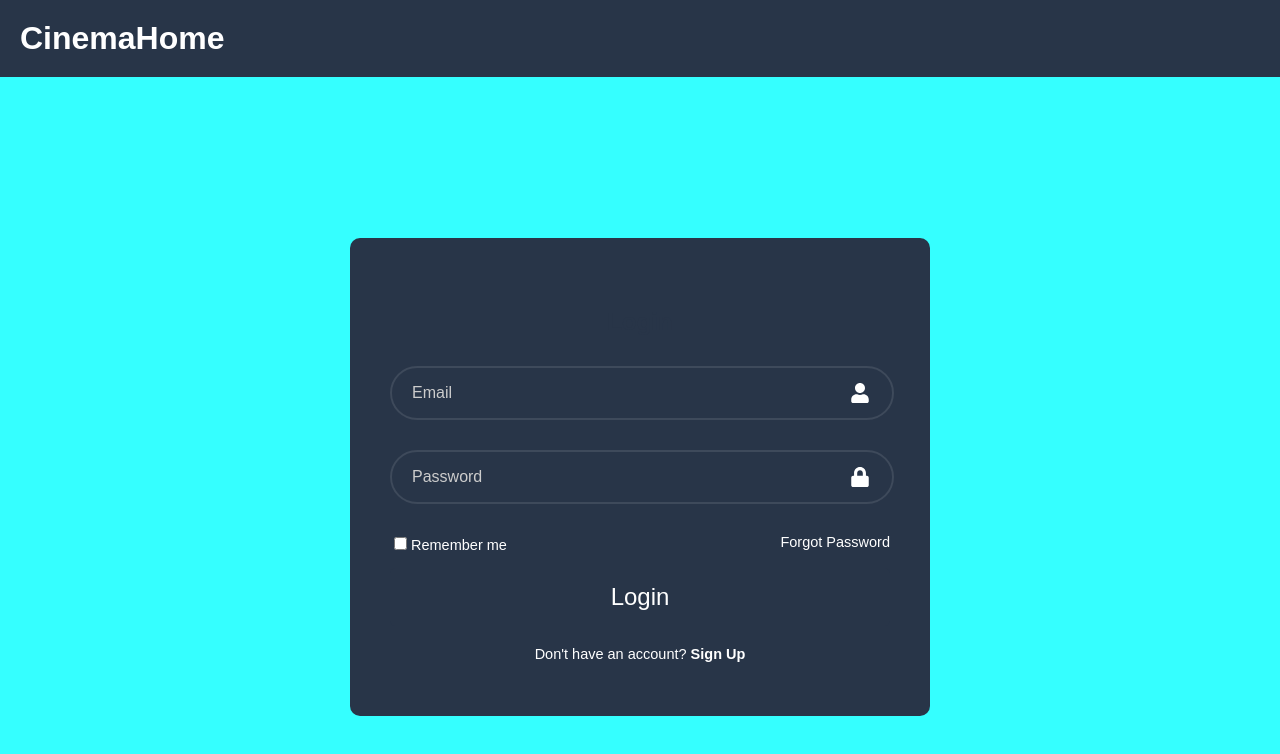
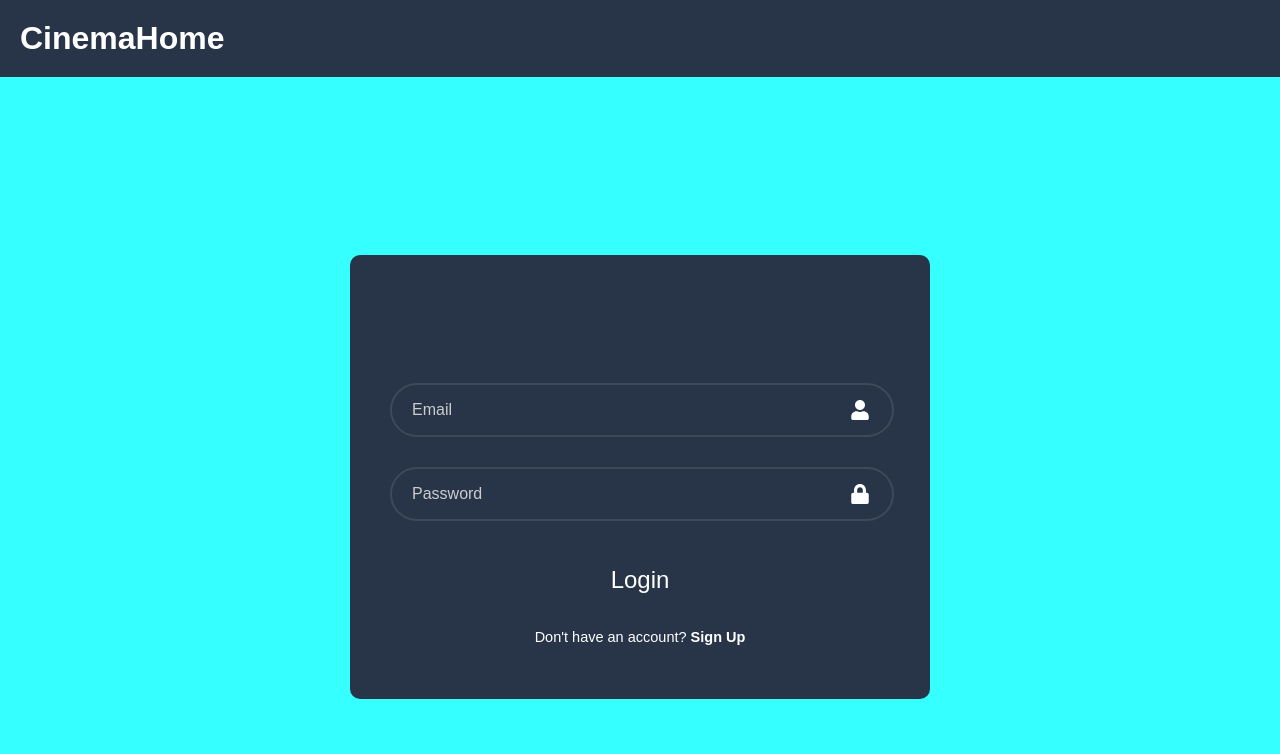
Before and after one commit to adrianmarta/CinemaCity, a React (Create React App) app in the folder CinemaCity/src/frontend/: page /login in a window 1280 px wide. Shown: the top 754 px of the page. Built offline with nearby package versions, Linux system fonts and the light colour scheme.

Commit message:
last minute modification

```diff
--- a/CinemaCity/src/frontend/src/components/Login/Login.js
+++ b/CinemaCity/src/frontend/src/components/Login/Login.js
@@ -88,12 +88,9 @@ const Login = () => {
                                 />
                                 <FaLock className={styles.icon} />
                             </div>
-                            <div className={styles.rememberForgot}>
-                                <label>
-                                    <input type="checkbox" />Remember me
-                                </label>
-                                <a href="#">Forgot Password</a>
-                            </div>
+
+
+
                             <button type="submit">Login</button>
                             <div className={styles.registerLink}>
                                 <p>Don't have an account? <Link to="/signin">Sign Up</Link></p>
--- a/CinemaCity/src/frontend/src/components/partyDetails/PartyDetails.js
+++ b/CinemaCity/src/frontend/src/components/partyDetails/PartyDetails.js
@@ -133,12 +133,26 @@ const PartyDetails = () => {
             </div>
             <div className="actions">
                 <div className="button-group">
-                    <Link to={`/join-party/${partyId}`}>
-                        <button className="btn join">I'm in</button>
-                    </Link>
-                    <Link to="/main-page">
-                        <button className="btn back">Back to Main Page</button>
-                    </Link>
+                    <div className="actions">
+                        {new Date(party.date) < new Date() ? (
+                            <Link to="/main-page">
+                                <button className="btn back">Back to Main Page</button>
+                            </Link>
+                        ) : (
+                            <div>
+                                <button onClick={() => navigate(`/join-party/${partyId}`)}>
+                                    I'm in
+                                </button>
+                                <button onClick={() => navigate(`/main-page`)}>
+                                    Back to the main page
+                                </button>
+                            </div>
+
+
+                        )}
+                    </div>
+
+
                 </div>
             </div>
         </div>
```
